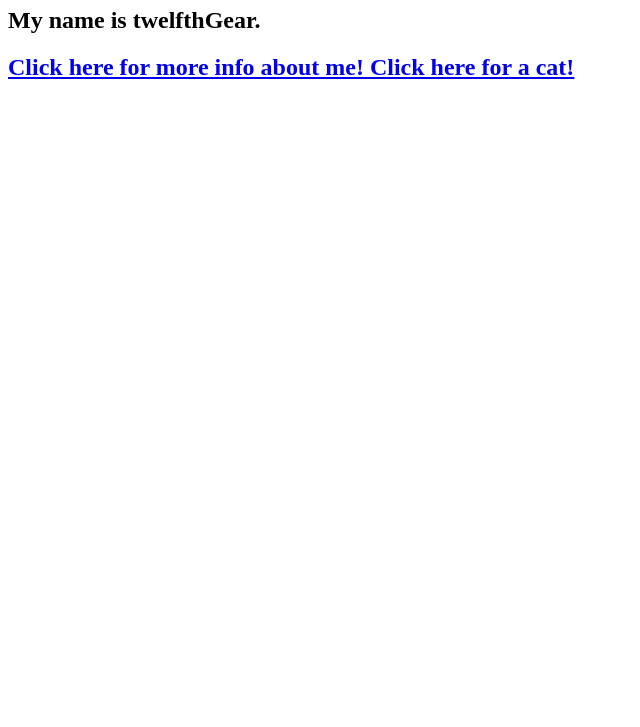
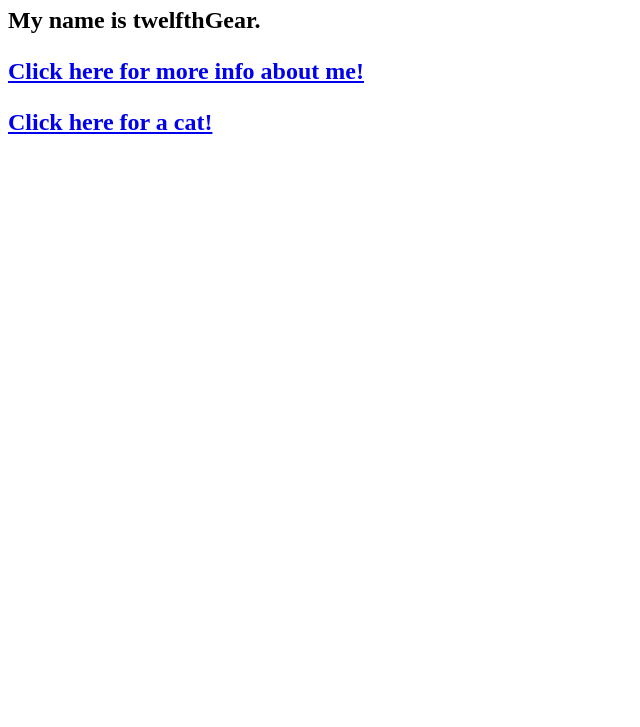
Before and after one commit to JC-Fuentes/landing-page, a plain HTML site: page index.html in a window 1280 px wide. Shown: the part 73-800 px from the top of the page, without its empty margins (0-640 px from the left). Drawn offline with Linux system fonts and the light colour scheme.

Commit message:
Update index.html

```diff
--- a/index.html
+++ b/index.html
@@ -8,14 +8,12 @@
 
   <body>
     <div>
+
       <h1> Welcome to my page! </h1>
-      <h2> My name is twelfthGear. <h2>
+      <h2><b> My name is twelfthGear. </b><h2>
 
-      <a href= "bio">
-        Click here for more info about me!
-      </a>
-      <a href= "cats">
-        Click here for a cat!
+      <p><a href= "bio">Click here for more info about me!</a></p>
+      <p><a href= "cats">Click here for a cat! </a></p>
 
     </div>
   </body>
```
